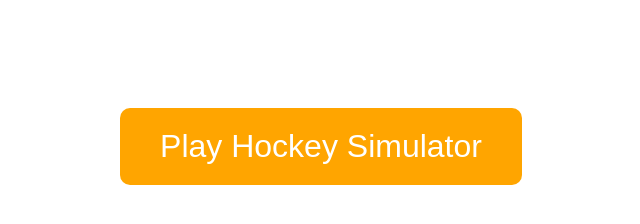
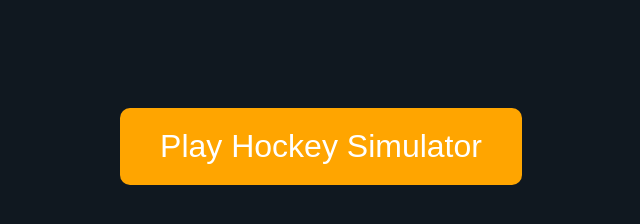
Before and after one commit to HeilotiaStudio/SportsForcast, a plain HTML site: page index.html in a window 1280 px wide. Shown: the whole page, without its empty margins (319-959 px from the left). Drawn offline with Linux system fonts and the light colour scheme.

Commit message:
Update index.html

```diff
--- a/index.html
+++ b/index.html
@@ -6,13 +6,14 @@
   <title>Hockey Simulator Game</title>
   <style>
     body {
+      background-color: #101820;
 
       background-size: cover;
       background-repeat: no-repeat;
       text-align: center;
       padding-top: 100px;
       font-family: Arial, sans-serif;
-       color: rgb(34, 33, 33);
+
     }
 
     button {
```
